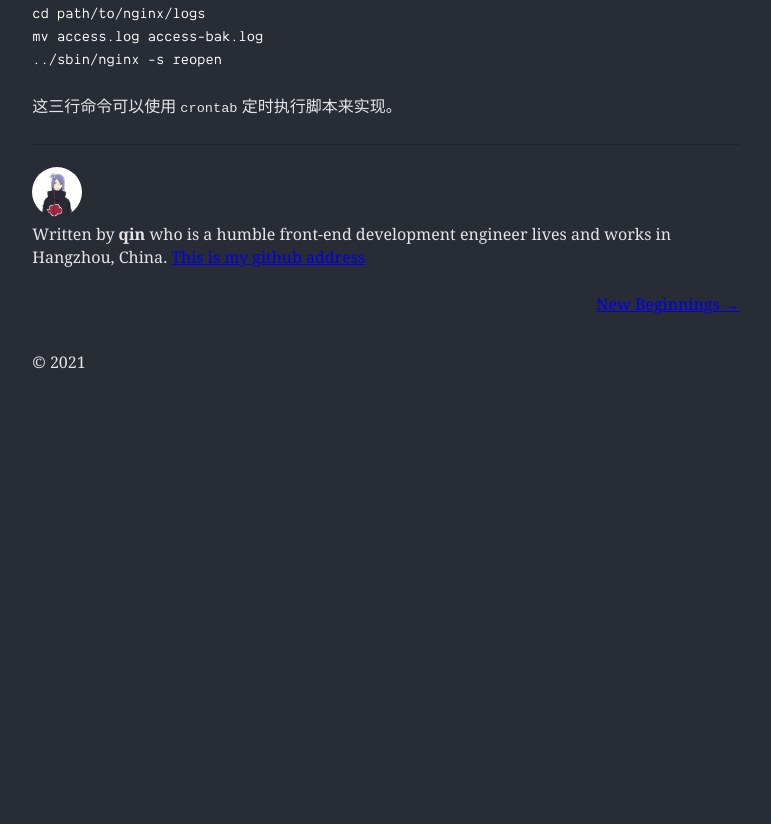
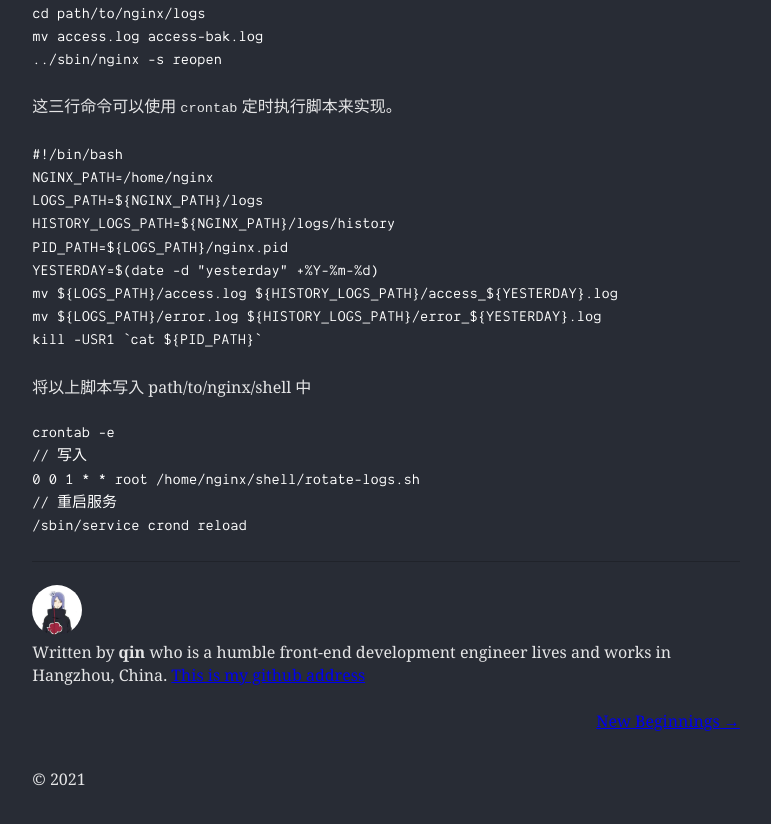
Before and after one commit to luckqin/luckqin.cn, a Gatsby site: page /nginx/ in a window 1280 px wide. Shown: the part 2374-3198 px from the top of the page, without its empty margins (254-1025 px from the left). Before the commit the page ends 2790 px from the top, so only its background shows below. Built offline with nearby package versions, Linux system fonts and the light colour scheme; Gatsby itself is replaced by a stand-in of ours; some packages are replaced by stand-ins of ours; code samples lack their colours; what typography-theme-anonymous would draw is missing.

Commit message:
feat(nginx): crontab

````diff
--- a/content/blog/nginx/index.md
+++ b/content/blog/nginx/index.md
@@ -124,3 +124,25 @@ mv access.log access-bak.log
 ```
 
 这三行命令可以使用 `crontab` 定时执行脚本来实现。
+
+```shell
+#!/bin/bash
+NGINX_PATH=/home/nginx
+LOGS_PATH=${NGINX_PATH}/logs
+HISTORY_LOGS_PATH=${NGINX_PATH}/logs/history
+PID_PATH=${LOGS_PATH}/nginx.pid
+YESTERDAY=$(date -d "yesterday" +%Y-%m-%d)
+mv ${LOGS_PATH}/access.log ${HISTORY_LOGS_PATH}/access_${YESTERDAY}.log
+mv ${LOGS_PATH}/error.log ${HISTORY_LOGS_PATH}/error_${YESTERDAY}.log
+kill -USR1 `cat ${PID_PATH}`
+```
+
+将以上脚本写入 path/to/nginx/shell 中
+
+```shell
+crontab -e
+// 写入
+0 0 1 * * root /home/nginx/shell/rotate-logs.sh
+// 重启服务
+/sbin/service crond reload
+```
````
